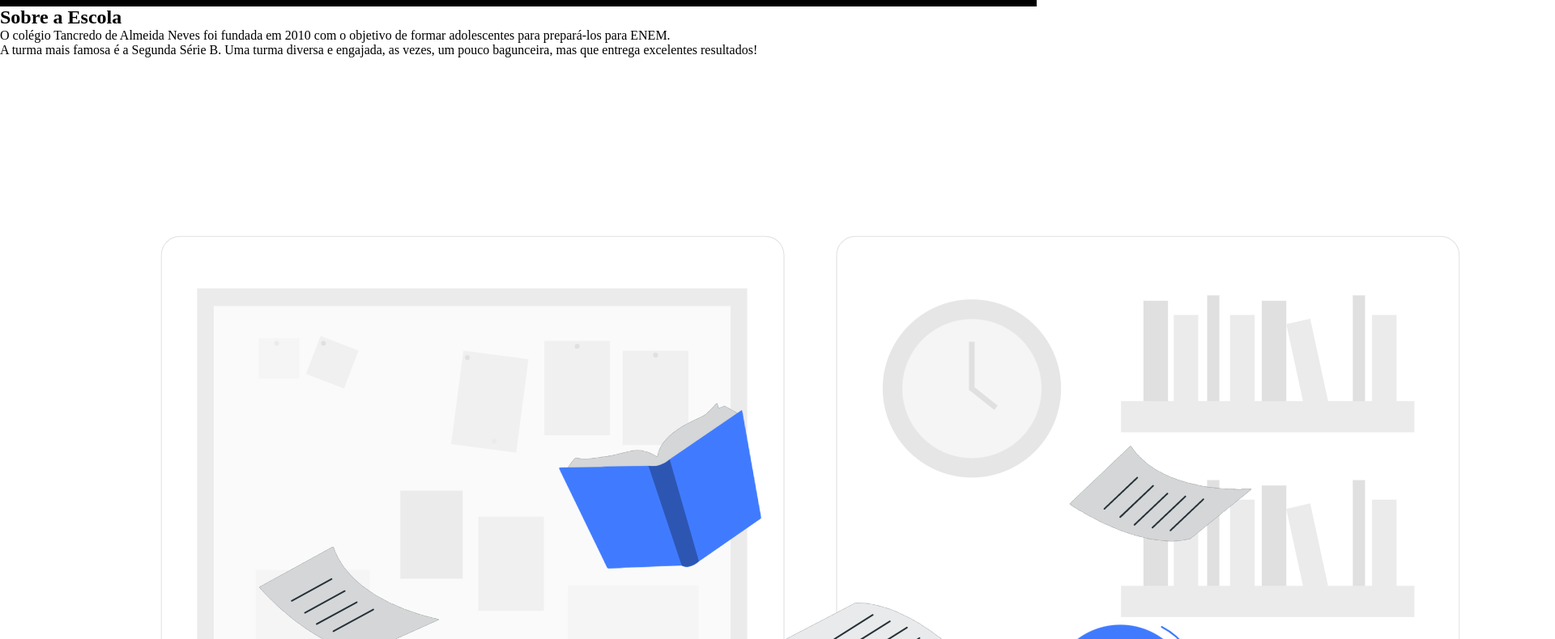
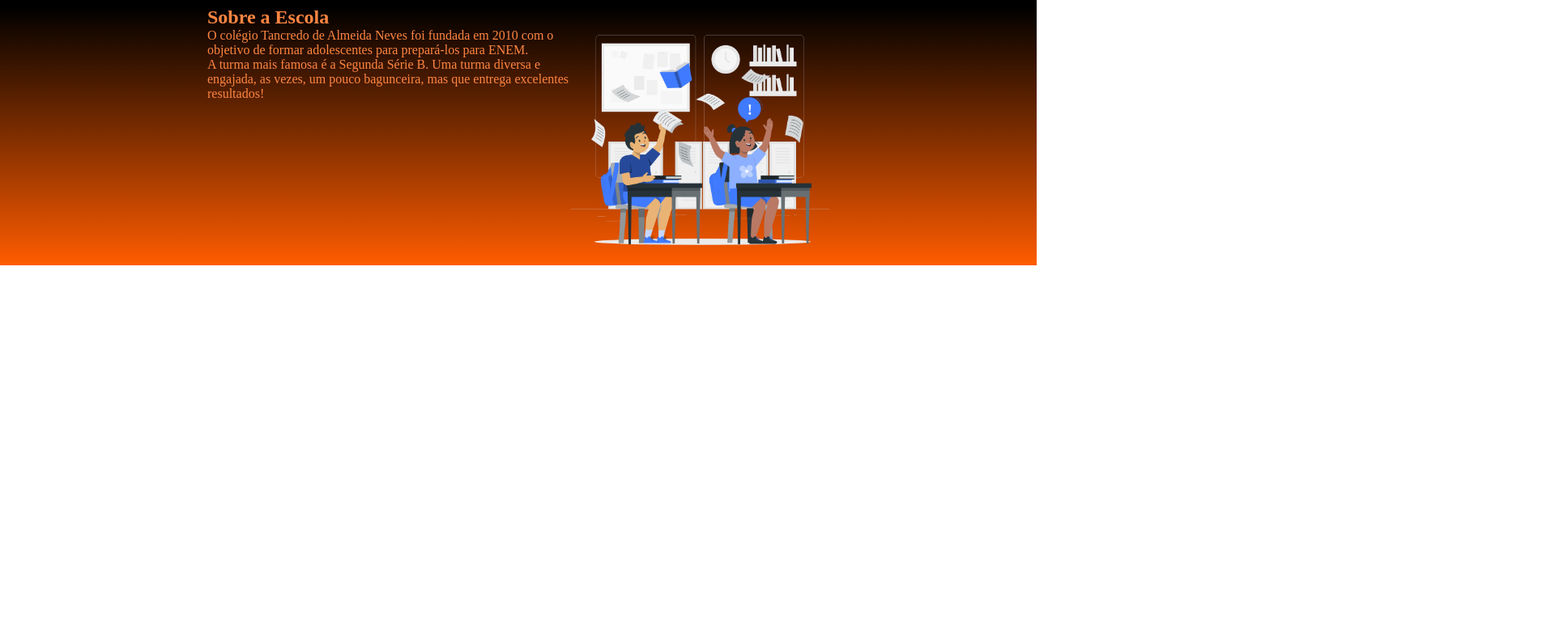
Before and after one commit to YoshidaKun262/Site-Tancredo-, a plain HTML site: page index.html in a window 1280 px wide. Shown: the part 142-932 px from the top of the page at 81% size, 1920 px wide, since content can reach past the window. After the commit the page ends 800 px from the top, so only its background shows below. Drawn offline with Linux system fonts and the light colour scheme.

Commit message:
final da aula 4

```diff
--- a/index.html
+++ b/index.html
@@ -12,10 +12,12 @@
             </ul>
         </header>
         <section class="escola">
-            <h2 class="escola-titulo">Sobre a Escola</h2>
-            <p class="escola-texto-um">O colégio Tancredo de Almeida Neves foi fundada em 2010 com o objetivo de formar adolescentes para prepará-los para ENEM.</p>
-            <p class="escola-texto-dois">A turma mais famosa é a Segunda Série B. Uma turma diversa e engajada, as vezes, um pouco bagunceira, mas que entrega excelentes resultados!</p>
-            <img class="escola-imagem" src="End of school.png" alt=" alunos nas mesas">
+            <div class="escola-div-conteudo"><h2 class="escola-titulo">Sobre a Escola</h2>
+                <p class="escola-texto-um">O colégio Tancredo de Almeida Neves foi fundada em 2010 com o objetivo de formar adolescentes para prepará-los para ENEM.</p>
+                <p class="escola-texto-dois">A turma mais famosa é a Segunda Série B. Uma turma diversa e engajada, as vezes, um pouco bagunceira, mas que entrega excelentes resultados!</p>
+            </div>
+
+            <img class="escola-imagem" src="End_of_school.png" alt=" alunos nas mesas">
         </section>
 
 
--- a/style.css
+++ b/style.css
@@ -5,7 +5,7 @@
 
 .cabecalho{
         background-color: 000000;
-        color: white;
+        color: orangered;
         display: flex;
         justify-content: space-around;
         align-items: center;
@@ -21,3 +21,29 @@
     display: inline-block;
     margin: 0 16px ;
 }
+
+.escola-imagem{
+    width: 25%;
+}
+
+.escola{
+    background-image: linear-gradient(#000000,#FF5C00);
+    display: flex;
+    justify-content: center;
+}
+
+.escola-texto-um{
+    color: #FF8642;
+}
+
+.escola-texto-dois{
+    color: #FF8642;
+}
+
+.escola-titulo{
+    color: #FF8642;
+}
+
+.escola-div-conteudo{
+    width: 35%;
+}
```
Also changed, not shown: End_of_school.png (added).
